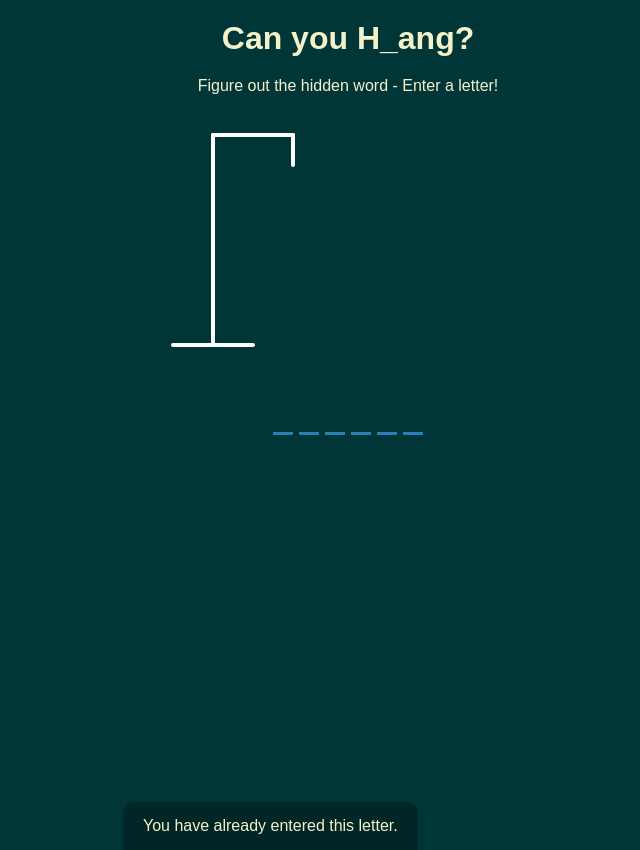
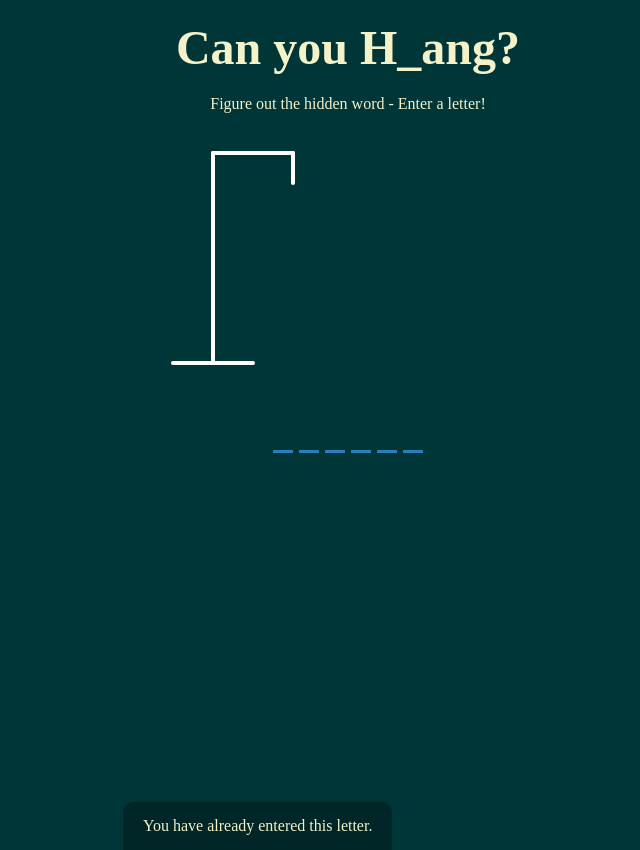
Before and after one commit to jenhuynh/techtonica-assignments, a React (Create React App) app in the folder hangman-game-react/: page / in a window 1280 px wide. Shown: the whole page, without its empty margins (292-932 px from the left). Built offline with nearby package versions, Linux system fonts and the light colour scheme.

Commit message:
Changed font style and font size

```diff
--- a/hangman-game-react/src/App.css
+++ b/hangman-game-react/src/App.css
@@ -4,7 +4,7 @@
 body {
   background-color: #003638;
   color: #F3F2C9;
-  font-family: Arial, Helvetica, sans-serif;
+  font-family: 'Palette Mosaic', cursive;
   display: flex;
   flex-direction: column;
   align-items: center;
@@ -12,8 +12,14 @@ body {
   margin: 0;
   overflow: hidden;
 }
-h1, p {
+h1 {
   margin: 20px 0 0;
+  font-size: 3em;
+  text-align: center;
+}
+p{
+  margin: 20px 0 0;
+  font-size: 1em;
   text-align: center;
 }
 /* svg figure model */
```
